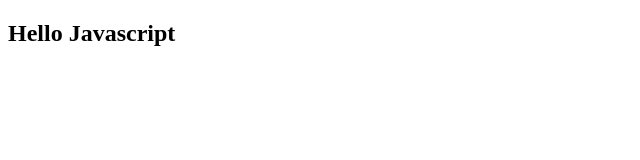
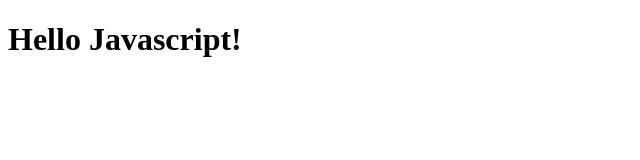
Before and after one commit to kmwamasali/js-dev-checklist, a website built with webpack: page src/index.html in a window 1280 px wide. Shown: the whole page, without its empty margins (0-640 px from the left). Built offline with nearby package versions, Linux system fonts and the light colour scheme.

Commit message:
Dependecy fixes and updates

```diff
--- a/buildScripts/srcServer.js
+++ b/buildScripts/srcServer.js
@@ -4,6 +4,7 @@ import open from 'open';
 import webpack from 'webpack';
 import config from '../webpack.config.dev';
 
+/* eslint-disable no-console */
 const port = 3000;
 const app = express();
 const compiler = webpack(config);
--- a/buildScripts/startMessage.js
+++ b/buildScripts/startMessage.js
@@ -1,3 +1,3 @@
 import chalk from 'chalk';
 
-console.log( chalk.green('Starting app in dev mode...') );
+console.log( chalk.green('Starting app in dev mode...') ); // eslint-disable-line no-console
--- a/src/index.html
+++ b/src/index.html
@@ -9,7 +9,7 @@
 </head>
 
 <body>
-  <h2>Hello Javascript</h2>
+  <h1>Hello Javascript!</h1>
   <script src="bundle.js"></script>
 </body>
 
--- a/src/index.js
+++ b/src/index.js
@@ -1,4 +1,5 @@
 import numeral from 'numeral';
 
 const amount = numeral(1000).format('$0,0.00');
-console.log(`A CMS starts from ${amount} by Castle-tech Labs`);
+
+console.log(`A CMS starts from ${amount} by Castle-tech Labs`); // eslint-disable-line no-console
```
Also changed, not shown: package.json (+14 -11 lines), .babelrc, 1 other file.
